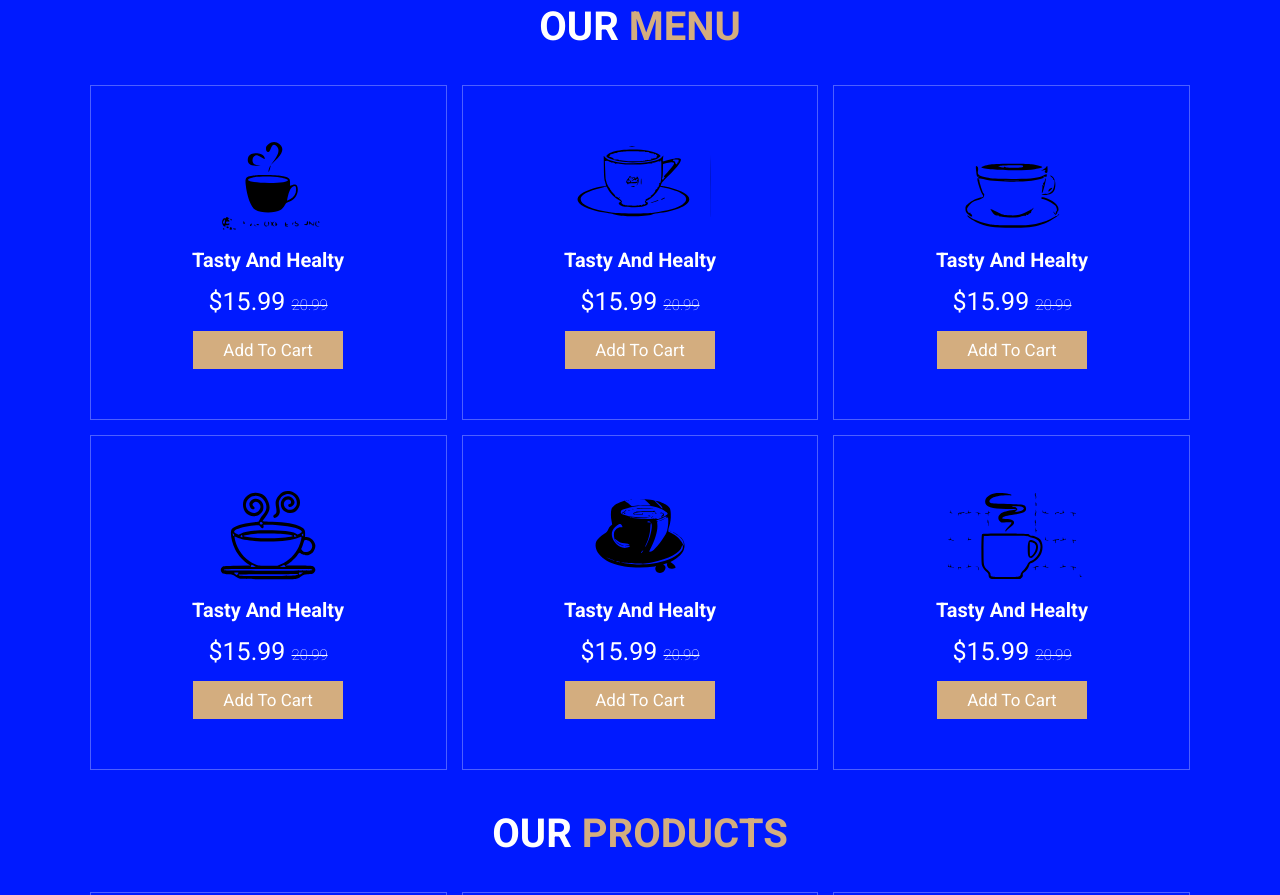
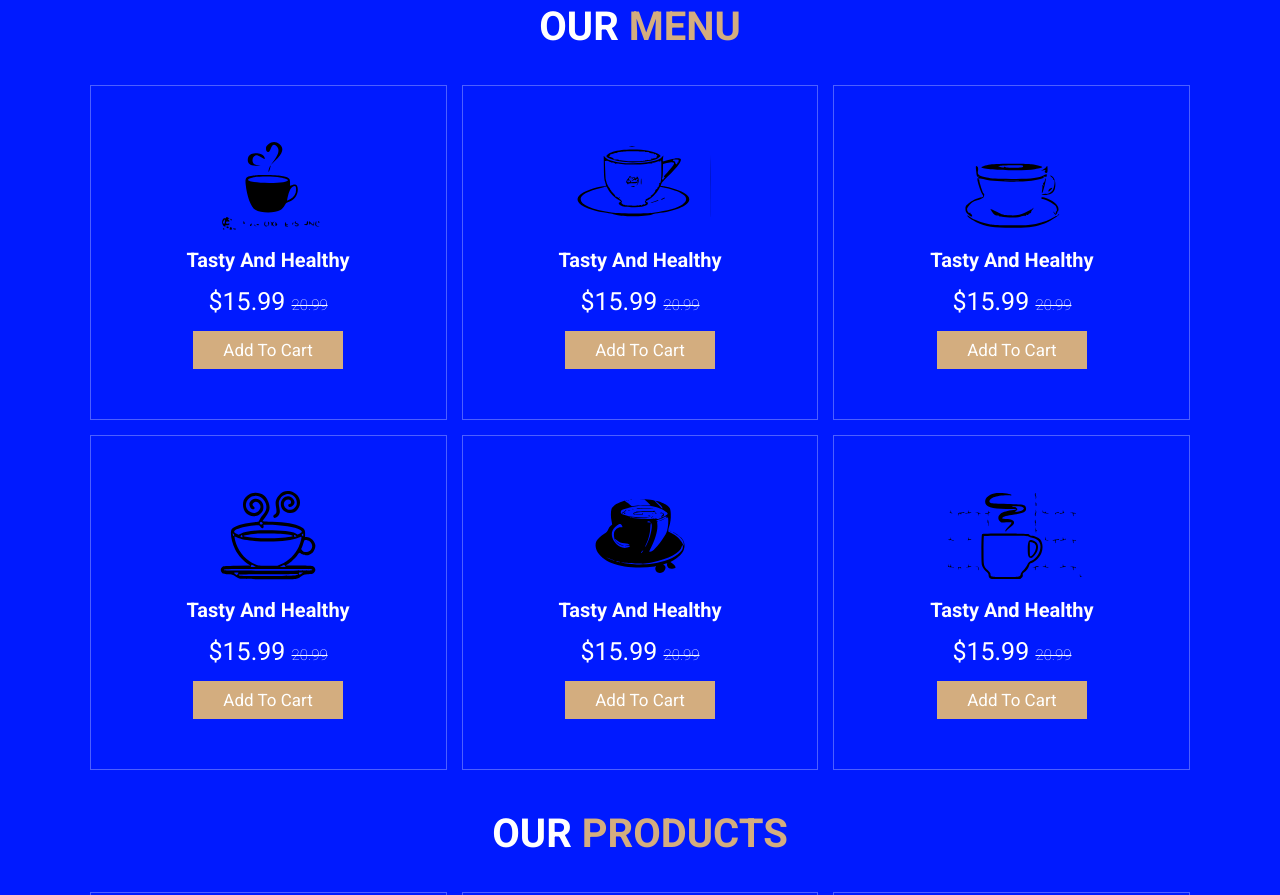
Before and after one commit to Marylucy123450/Coffee-site, a plain HTML site: page index.html in a window 1280 px wide. Shown: the part 1410-2305 px from the top of the page. Drawn offline with Linux system fonts and the light colour scheme.

Commit message:
working on html

```diff
--- a/index.html
+++ b/index.html
@@ -136,42 +136,42 @@
 
         <div class="box">
             <img src="image/file6.svg" alt="">
-            <h3>tasty and healty</h3>
+            <h3>tasty and healthy</h3>
             <div class="price">$15.99 <span>20.99</span></div>
             <a href="#" class="btn">add to cart</a>
         </div>
 
         <div class="box">
             <img src="image/file7.svg" alt="">
-            <h3>tasty and healty</h3>
+            <h3>tasty and healthy</h3>
             <div class="price">$15.99 <span>20.99</span></div>
             <a href="#" class="btn">add to cart</a>
         </div>
 
         <div class="box">
             <img src="image/file8.svg" alt="">
-            <h3>tasty and healty</h3>
+            <h3>tasty and healthy</h3>
             <div class="price">$15.99 <span>20.99</span></div>
             <a href="#" class="btn">add to cart</a>
         </div>
 
         <div class="box">
             <img src="image/file9.svg" alt="">
-            <h3>tasty and healty</h3>
+            <h3>tasty and healthy</h3>
             <div class="price">$15.99 <span>20.99</span></div>
             <a href="#" class="btn">add to cart</a>
         </div>
 
         <div class="box">
             <img src="image/file14.svg" alt="">
-            <h3>tasty and healty</h3>
+            <h3>tasty and healthy</h3>
             <div class="price">$15.99 <span>20.99</span></div>
             <a href="#" class="btn">add to cart</a>
         </div>
 
         <div class="box">
             <img src="image/file10.svg" alt="">
-            <h3>tasty and healty</h3>
+            <h3>tasty and healthy</h3>
             <div class="price">$15.99 <span>20.99</span></div>
             <a href="#" class="btn">add to cart</a>
         </div>
@@ -273,7 +273,7 @@
                  I just want to keep coming back to this place.
                   Thank you!</p>
             <img src="image/man1.svg" class="user" alt="">
-            <h3>john deo</h3>
+            <h3>john Mark</h3>
             <div class="stars">
                 <i class="fas fa-star"></i>
                 <i class="fas fa-star"></i>
@@ -289,7 +289,7 @@
                 The coffee is amazing. The website is easy to use and understand.
                 The cost is fair for everything.</p>
             <img src="image/man2.svg" class="user" alt="">
-            <h3>john deo</h3>
+            <h3>Enos Omondi.</h3>
             <div class="stars">
                 <i class="fas fa-star"></i>
                 <i class="fas fa-star"></i>
```
